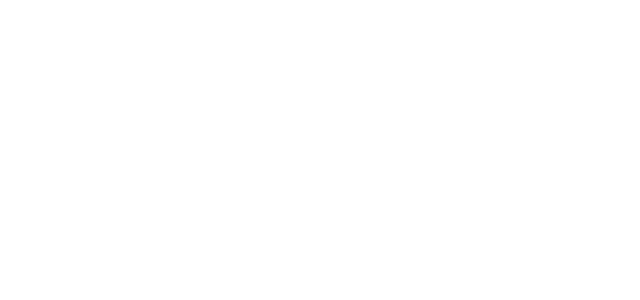
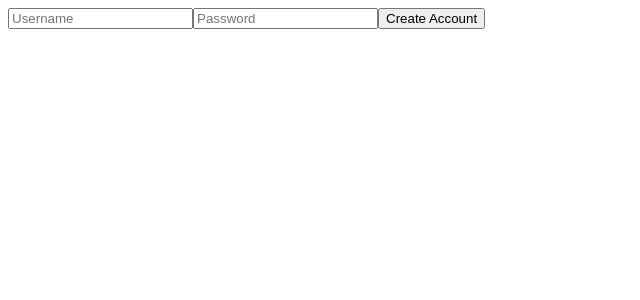
Before and after one commit to shamitsoni/Quiz-App, a React (Vite) app in the folder client/: page /sign-up in a window 1280 px wide. Before the commit this address had no page. Shown: the top 300 px of the page, without its empty margins (0-640 px from the left). Built offline with nearby package versions, Linux system fonts and the light colour scheme.

Commit message:
feat: Sign Up
- Add sign-up route and component, accessible from Home
- Allow users to create an account with username and password
- Pass account details to the backend API

```diff
--- a/client/src/App.jsx
+++ b/client/src/App.jsx
@@ -1,12 +1,16 @@
 import { Routes, Route } from "react-router-dom";
 import Home from "./components/Home";
 import Quiz from "./components/Quiz";
+import Login from "./components/Login";
+import SignUp from "./components/SignUp";
 
 function App() {
   return (
     <Routes>
       <Route path="/" element={<Home />} />
       <Route path="/quiz" element={<Quiz />}></Route>
+      <Route path="/login" element={<Login />} />
+      <Route path="/sign-up" element={<SignUp />}></Route>
     </Routes>
   );
 }
--- a/client/src/components/Home.css
+++ b/client/src/components/Home.css
@@ -3,6 +3,10 @@
   flex-direction: column;
   align-items: center;
   justify-content: center;
+}
+
+.home-container button {
+  margin: 10px;
 }
 
 .home-container h1 {
--- a/client/src/components/Home.jsx
+++ b/client/src/components/Home.jsx
@@ -9,9 +9,17 @@
   return (
     <div className="home-container">
       <h1>Welcome to Trivia App</h1>
-      <Link to="/quiz">
-        <button className="btn btn-primary">Get Started</button>
-      </Link>
+      <div className="button-group">
+        <Link to="/quiz">
+          <button className="btn btn-primary">Try Quiz</button>
+        </Link>
+        <Link to="/login">
+          <button className="btn btn-primary">Login</button>
+        </Link>
+        <Link to="/sign-up">
+          <button className="btn btn-primary">Sign Up</button>
+        </Link>
+      </div>
     </div>
   );
 }
--- /dev/null
+++ b/client/src/components/Login.jsx
@@ -0,0 +1,10 @@
+import { useEffect } from "react";
+
+function Login() {
+  useEffect(() => {
+    document.title = "Login";
+  }, []);
+  return;
+}
+
+export default Login;
--- /dev/null
+++ b/client/src/components/SignUp.jsx
@@ -0,0 +1,51 @@
+import { useState, useEffect } from "react";
+function SignUp() {
+  useEffect(() => {
+    document.title = "Sign Up";
+  }, []);
+  const [form, setForm] = useState({ username: "", password: "" });
+
+  const handleChange = (e) => {
+    setForm({ ...form, [e.target.name]: e.target.value });
+  };
+
+  const handleSubmit = async (e) => {
+    e.preventDefault();
+    try {
+      const response = await fetch("http://localhost:5000/api/sign-up", {
+        method: "POST",
+        headers: { "Content-Type": "application/json" },
+        body: JSON.stringify(form),
+      });
+      const data = await response.json();
+      console.log(data);
+    } catch (err) {
+      console.error("Sign up failed:", err);
+    }
+  };
+
+  return (
+    <div>
+      <form onSubmit={handleSubmit}>
+        <input
+          name="username"
+          type="text"
+          placeholder="Username"
+          value={form.username}
+          onChange={handleChange}
+          required
+        />
+        <input
+          name="password"
+          type="password"
+          placeholder="Password"
+          value={form.password}
+          onChange={handleChange}
+          required
+        />
+        <button type="submit">Create Account</button>
+      </form>
+    </div>
+  );
+}
+export default SignUp;
```
Also changed, not shown: 1 other file (tests, documents, lock files or other folders).
